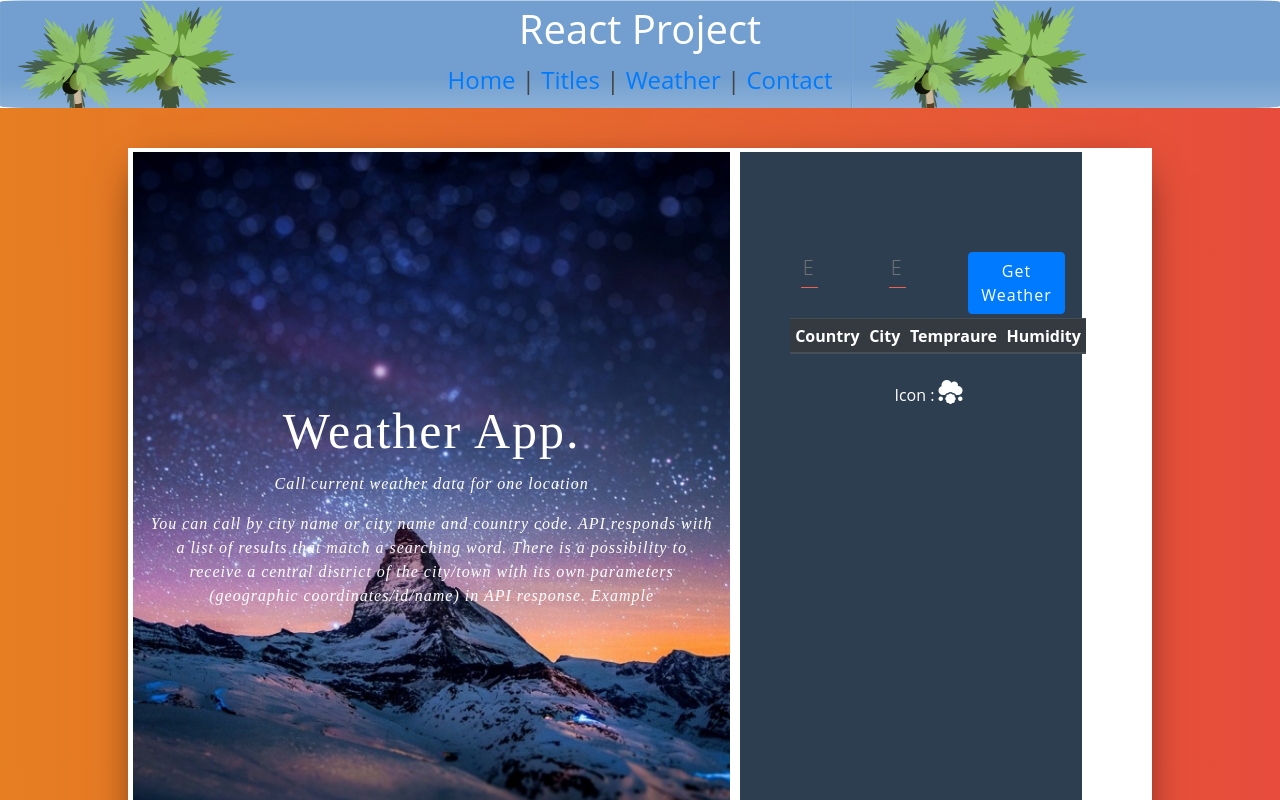
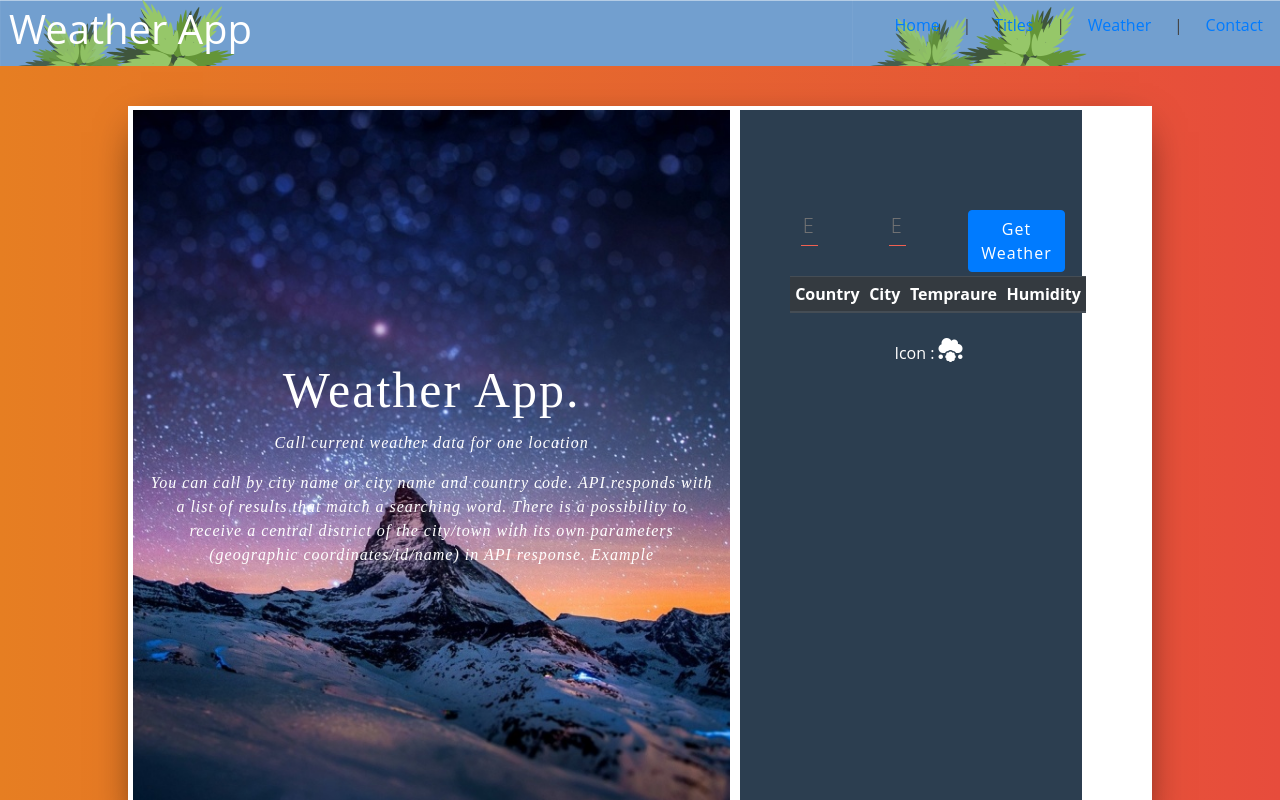
Before and after one commit to TsigeWonwosen/WeatherApp_In_React, a React (Create React App) app: page / in a window 1280 px wide. Shown: the top 800 px of the page. Built offline with nearby package versions, Linux system fonts and the light colour scheme.

Commit message:
Header modified .

```diff
--- a/src/components/Header.js
+++ b/src/components/Header.js
@@ -5,26 +5,29 @@ import HeaderBackground from "../img/beach_header.png";
 function Header() {
   return (
     <header style={headerStyle}>
-      <h1
-        className=" f1 tc i-m"
-        style={{ color: "white", textAlign: "center" }}
-      >
-        {" "}
-        React Project{" "}
-      </h1>
-
-      <h4
+      <div>
+        <h1
+          className=' f1 tc i-m'
+          style={{ color: "white", textAlign: "center" }}
+        >
+          Weather App
+        </h1>
+      </div>
+      <div
         style={{
           margin: "3px",
           padding: "5px",
           textAlign: "center",
           color: "#444",
-          cursor: "pointer"
+          cursor: "pointer",
+          display: "flex",
+          justifyContent: "space-between",
+          width: "30%",
         }}
       >
-        <Link to="/"> Home </Link> |<Link to="/title"> Titles </Link> |
-        <Link to="/weather"> Weather </Link> |<Link to="#"> Contact </Link>
-      </h4>
+        <Link to='/'> Home </Link> |<Link to='/title'> Titles </Link> |
+        <Link to='/weather'> Weather </Link> |<Link to='#'> Contact </Link>
+      </div>
     </header>
   );
 }
@@ -33,9 +36,9 @@ export default Header;
 const headerStyle = {
   height: "20%",
   backgroundImage: `url(${HeaderBackground})`,
+  display: "flex",
+  justifyContent: "space-between",
   color: "#444",
-  border: "nono",
+  border: "none",
   padding: "5px 9px",
-  borderRadius: "2%",
-  float: "center"
 };
```
